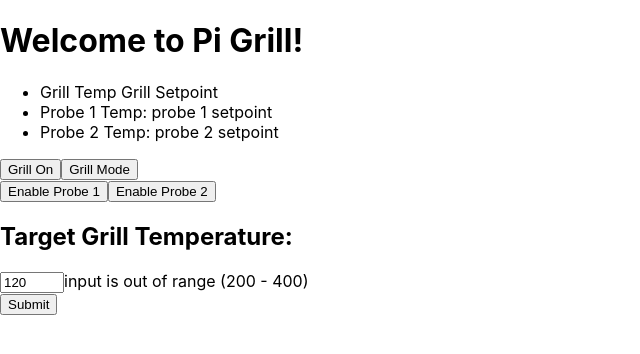
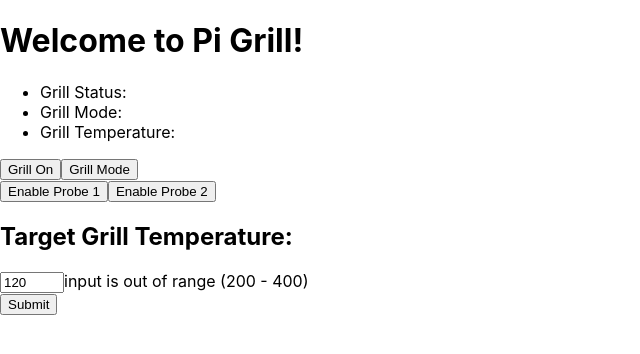
Before and after one commit to Olli-Archives/piGrill, a React (Create React App) app: page / in a window 1280 px wide. Shown: the top 354 px of the page, without its empty margins (0-640 px from the left). Built offline with nearby package versions, Linux system fonts and the light colour scheme.

Commit message:
feat: create GrillData component

```diff
--- /dev/null
+++ b/src/components/grill-data/GrillData.tsx
@@ -0,0 +1,12 @@
+import React, { useContext } from 'react';
+
+export default function GrillData() {
+
+  return (
+    <ul>
+      <li> Grill Status: </li>
+      <li> Grill Mode: </li>
+      <li> Grill Temperature:</li>
+    </ul>
+  )
+}
--- a/src/components/main-page/MainPage.tsx
+++ b/src/components/main-page/MainPage.tsx
@@ -1,6 +1,7 @@
-import React, { useState, useContext } from 'react';
+import React, { useContext } from 'react';
 import GrillSettingsForm, { GrillSettings } from '../forms/grill-settings-form/GrillParameters'
 import { SettingsContext } from '../../contexts/settingsContext';
+import GrillData from '../grill-data/GrillData';
 
 
 export default function MainPage() {
@@ -16,13 +17,9 @@ export default function MainPage() {
     <main>
       <div>
         <h1>Welcome to Pi Grill!</h1>
-        <ul>
-          <li>Grill Temp Grill Setpoint</li>
-          <li>Probe 1 Temp: probe 1 setpoint</li>
-          <li>Probe 2 Temp: probe 2 setpoint</li>
-        </ul>
+        <GrillData />
       </div>
-      <button onClick={() => setGrillParams({ ...grillParams, grillOn: !grillParams.grillOn })}>
+      < button onClick={() => setGrillParams({ ...grillParams, grillOn: !grillParams.grillOn })}>
         {grillControls.grillParams.grillOn === true ? 'Grill Off' : 'Grill On'}
       </button>
       <button onClick={() => setGrillParams({ ...grillParams, smokeOn: !grillParams.smokeOn })}>
```
